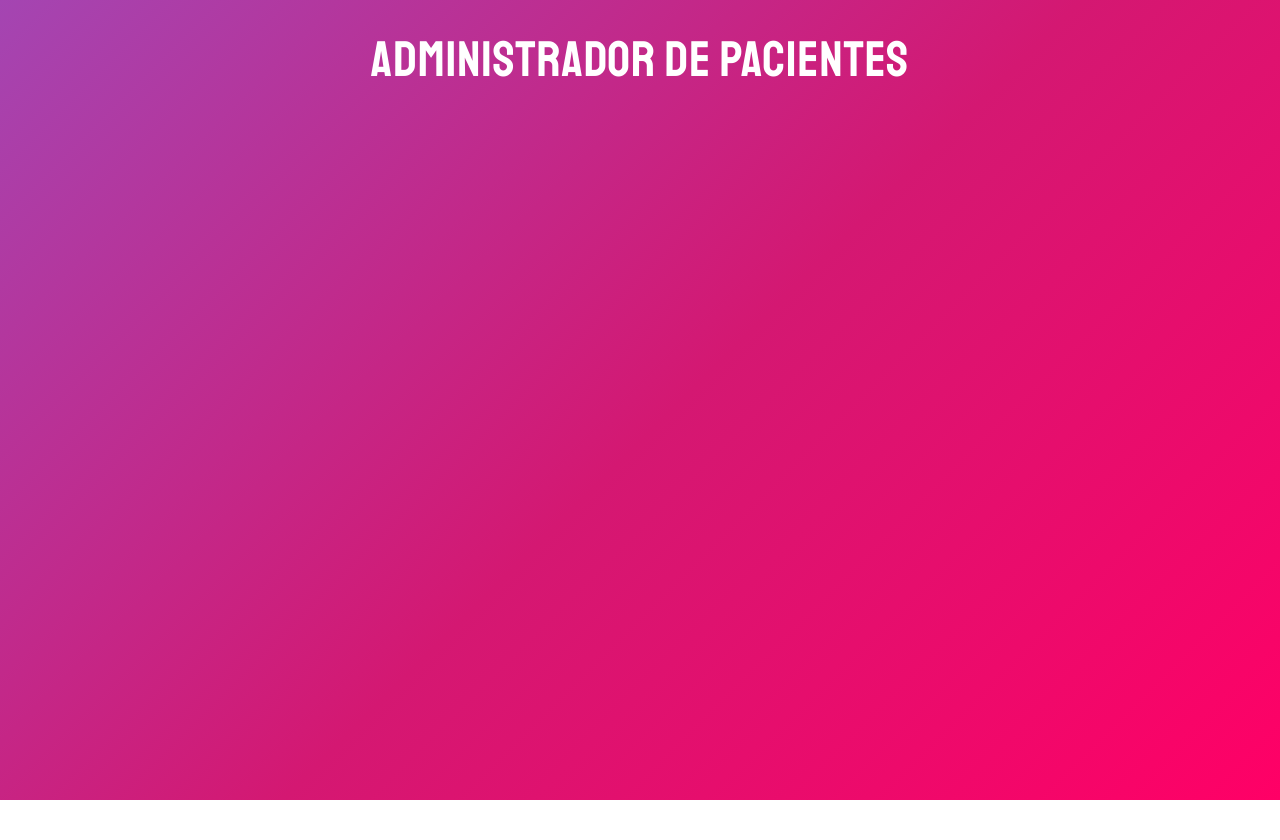
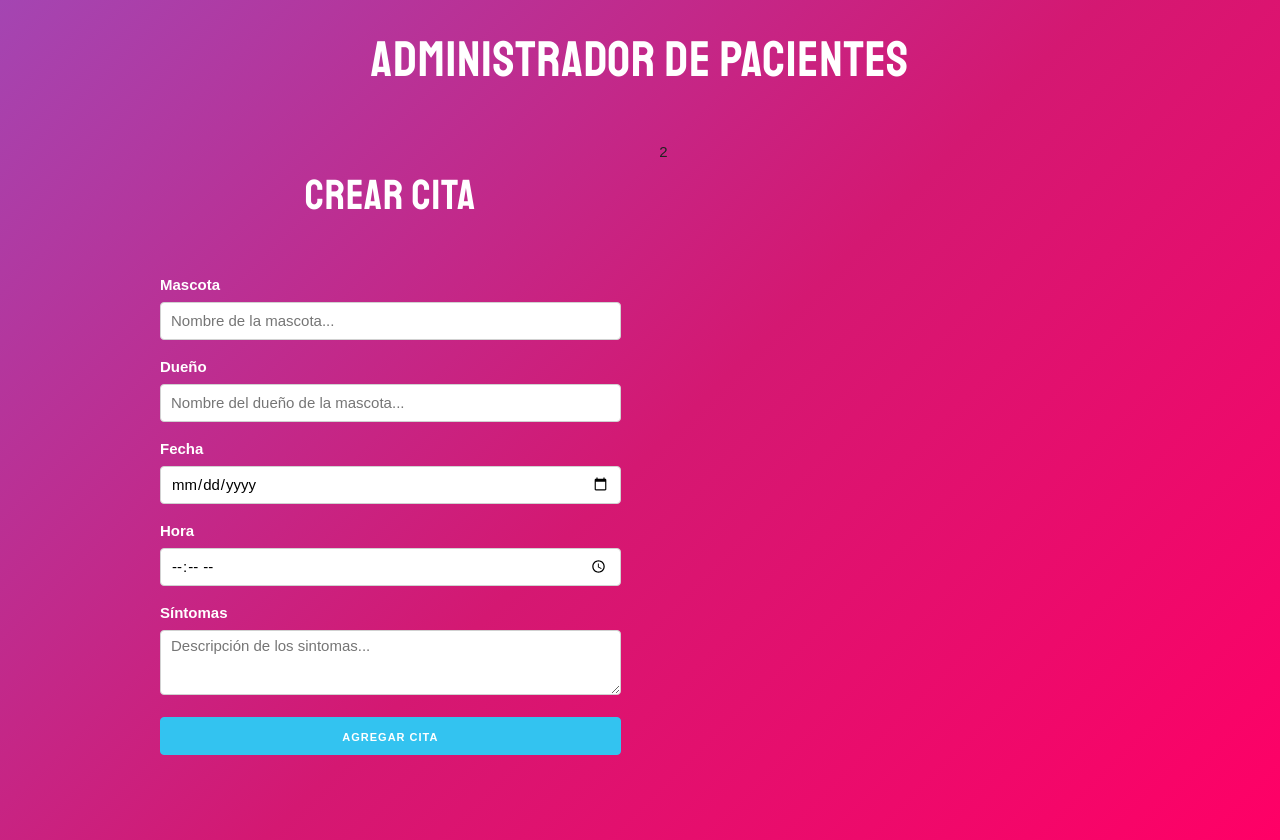
Before and after one commit to restartdap/citas-veterinario-react, a React (Create React App) app: page / in a window 1280 px wide. Before the commit the page ends 800 px from the top, so only its background shows below. Built offline with nearby package versions, Linux system fonts and the light colour scheme.

Commit message:
Se añadió el componente Formulario a App

```diff
--- a/src/App.jsx
+++ b/src/App.jsx
@@ -1,8 +1,19 @@
-import React from 'react'
+import React, { Fragment } from 'react'
+import Formulario from './components/Formulario'
 
 function App() {
   return (
-    <h1>Administrador de Pacientes</h1>
+    <Fragment>
+      <h1>Administrador de Pacientes</h1>
+      <div className="container">
+        <div className="row">
+          <div className="one-half column">
+            <Formulario />
+          </div>
+          <div className="one-half column">2</div>
+        </div>
+      </div>
+    </Fragment>
   );
 }
 
```
